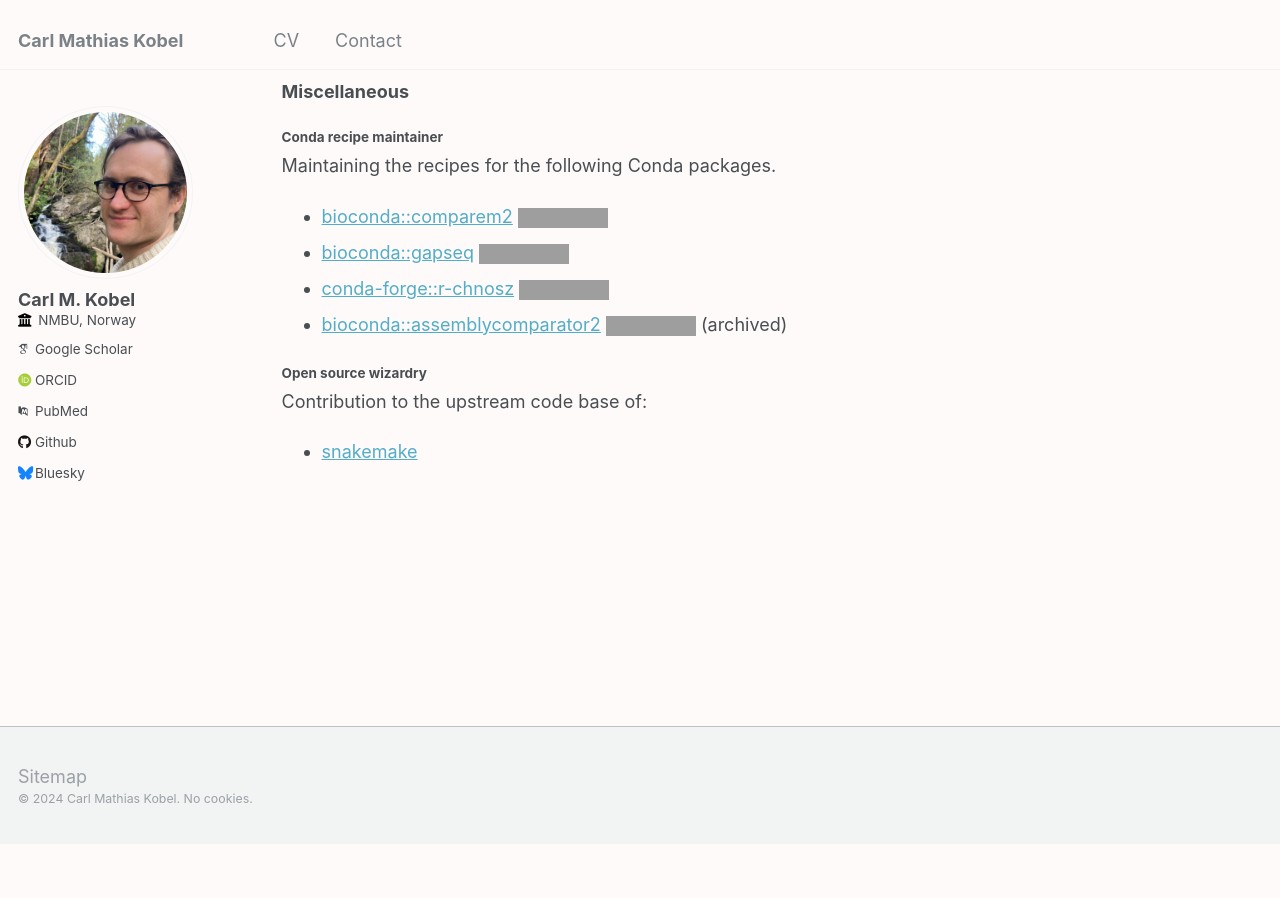
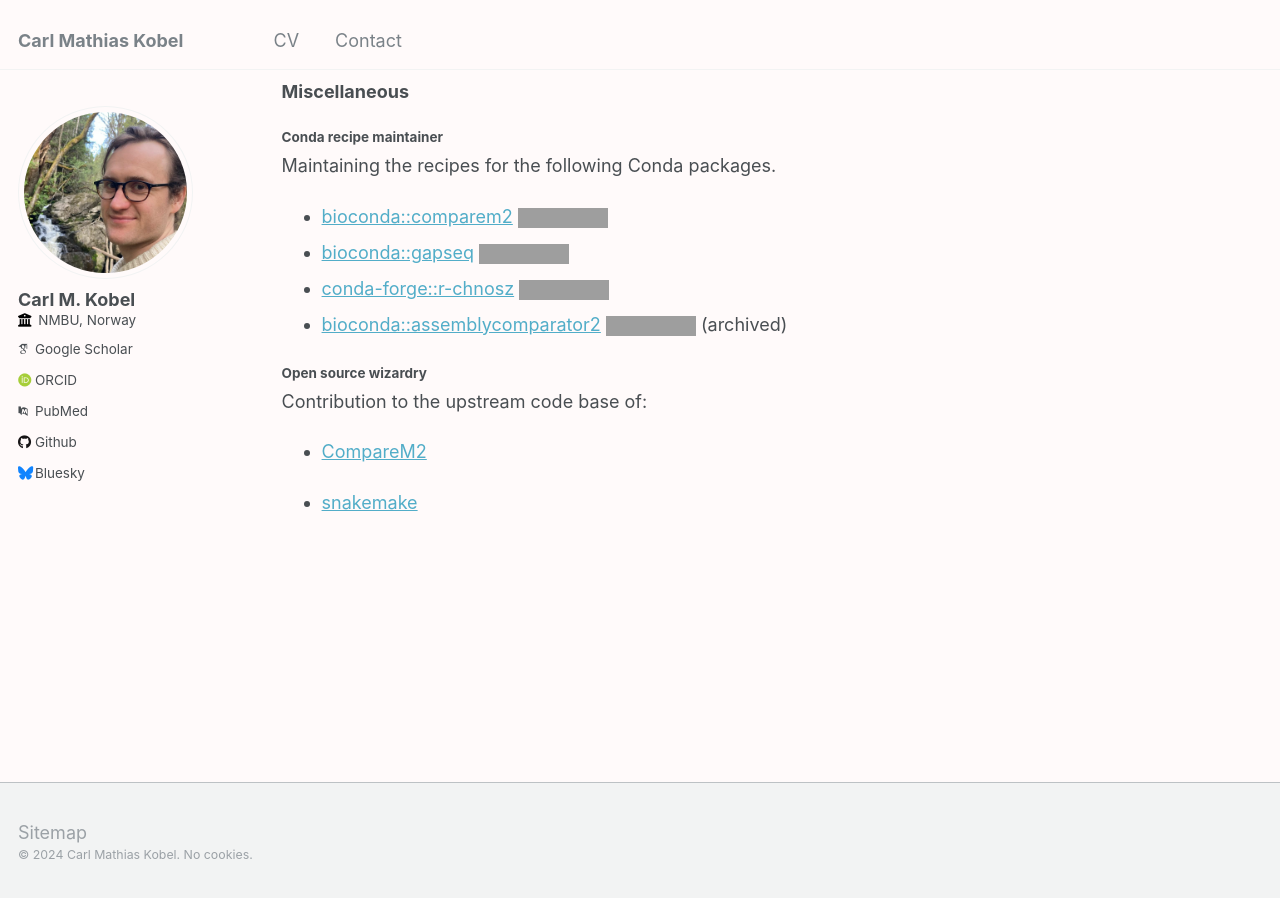
Before and after one commit to cmkobel/cmkobel.github.io, a Jekyll site: the page built from _pages/about.md, in a window 1280 px wide and 900 px high, scrolled down 1566 px. Built offline with Jekyll 4.4.1, drawn with Linux system fonts in a browser that asks for light colours; some web fonts are replaced; before the commit the page ends 2411 px from its top, so only the background shows below that; grey boxes are pictures that could not be loaded.

Commit message:
Update about.md

```diff
--- a/_pages/about.md
+++ b/_pages/about.md
@@ -54,4 +54,6 @@ Maintaining the recipes for the following Conda packages.
 
 Contribution to the upstream code base of:
 
+  - [CompareM2](https://github.com/cmkobel/CompareM2)
+
   - [snakemake](https://snakemake.github.io/)
```
